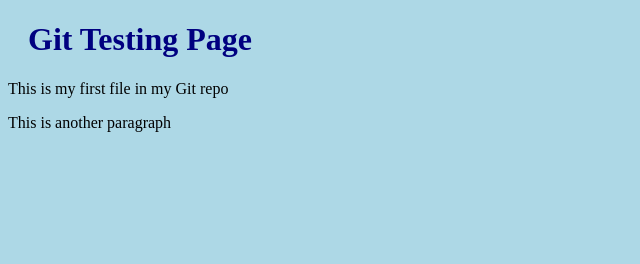
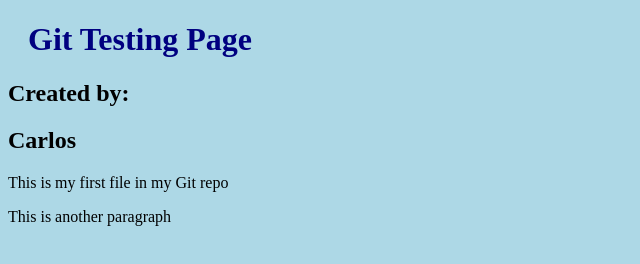
Before and after one commit to chrobles9/chrobles9.github.io, a plain HTML site: page index.html in a window 1280 px wide. Shown: the whole page, without its empty margins (0-640 px from the left). Drawn offline with Linux system fonts and the light colour scheme.

Commit message:
Author added

```diff
--- a/index.html
+++ b/index.html
@@ -9,9 +9,11 @@
 </head>
 <body>
   <h1>Git Testing Page</h1>
+    <h2>Created by:</h2>
+    <h2>Carlos</h2>
 
-  <p>This is my first file in my Git repo</p>
-  <p>This is another paragraph</p>
+      <p>This is my first file in my Git repo</p>
+      <p>This is another paragraph</p>
 
 </body>
 </html>
```
